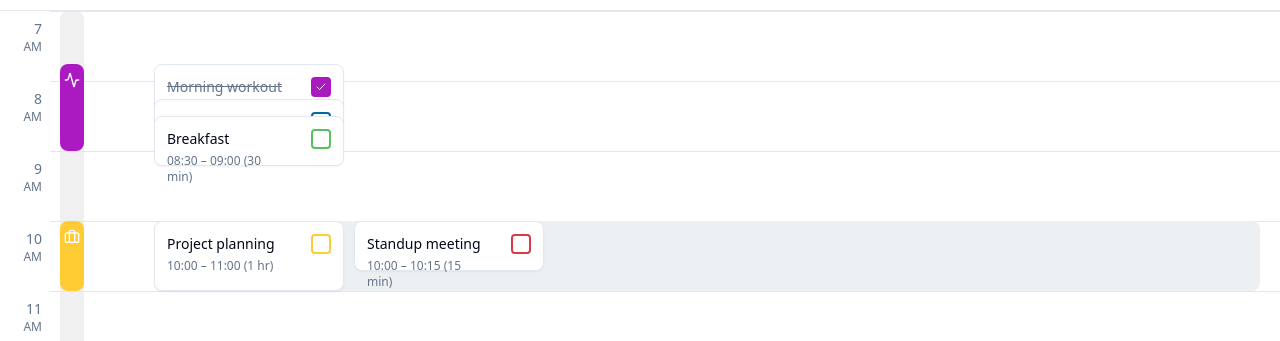
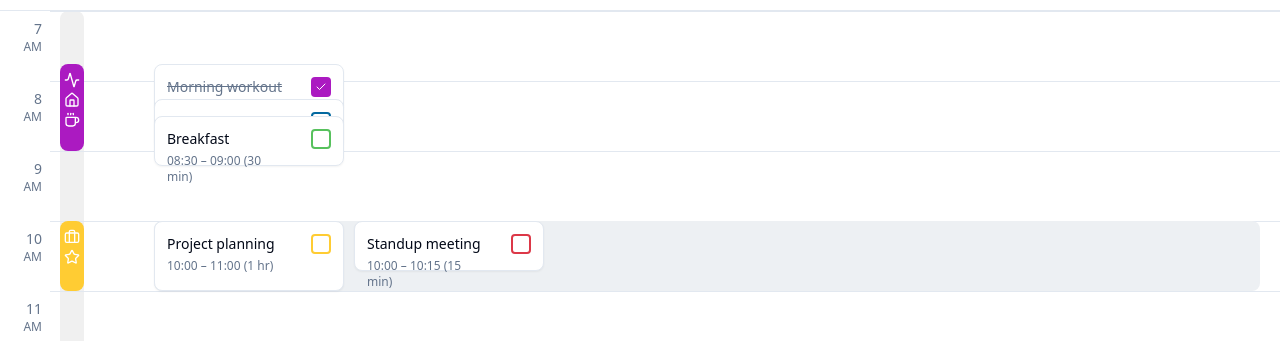
Before and after one commit to harshbhardwaj77/mobile-page-rescue, a React (Vite) app: page / in a window 1280 px wide. Shown: the part 139-480 px from the top of the page. Built offline with nearby package versions, Linux system fonts and the light colour scheme; the HTML template or start-up script is replaced by a standard one.

Commit message:
Add multiple icons to color blocks

```diff
--- a/src/components/TimeBlocksView.tsx
+++ b/src/components/TimeBlocksView.tsx
@@ -178,23 +178,24 @@ const colorSegments = useMemo(() => {
   let currentSegmentStart = sortedBlocks[0].startHour;
   let currentSegmentEnd = sortedBlocks[0].endHour;
   let currentColor = sortedBlocks[0].color;
-  let currentIcon = getIconForCategory(sortedBlocks[0].category);
+  let currentBlocks = [sortedBlocks[0]];
 
   for (let i = 1; i < sortedBlocks.length; i++) {
     const block = sortedBlocks[i];
 
     // If this block starts before the current segment ends (overlapping or adjacent)
     if (block.startHour <= currentSegmentEnd + 0.1) { // Small tolerance for adjacent blocks
-      // Extend the current segment
+      // Extend the current segment and add block to current blocks
       currentSegmentEnd = Math.max(currentSegmentEnd, block.endHour);
-      // Use the color of the block that starts earliest in this segment
+      currentBlocks.push(block);
     } else {
       // No overlap, finish current segment and start new one
       segments.push({
         startHour: currentSegmentStart,
         endHour: currentSegmentEnd,
         color: currentColor,
-        icon: currentIcon,
+        blocks: currentBlocks,
+        icons: currentBlocks.map(b => getIconForCategory(b.category)),
         topPosition: (currentSegmentStart - 7) * HOUR_HEIGHT,
         height: (currentSegmentEnd - currentSegmentStart) * HOUR_HEIGHT
       });
@@ -202,7 +203,7 @@ const colorSegments = useMemo(() => {
       currentSegmentStart = block.startHour;
       currentSegmentEnd = block.endHour;
       currentColor = block.color;
-      currentIcon = getIconForCategory(block.category);
+      currentBlocks = [block];
     }
   }
 
@@ -211,7 +212,8 @@ const colorSegments = useMemo(() => {
     startHour: currentSegmentStart,
     endHour: currentSegmentEnd,
     color: currentColor,
-    icon: currentIcon,
+    blocks: currentBlocks,
+    icons: currentBlocks.map(b => getIconForCategory(b.category)),
     topPosition: (currentSegmentStart - 7) * HOUR_HEIGHT,
     height: (currentSegmentEnd - currentSegmentStart) * HOUR_HEIGHT
   });
@@ -325,13 +327,10 @@ const colorSegments = useMemo(() => {
             </div>
 
             {/* Continuous Color Segments */}
-            {colorSegments.map((segment, index) => {
-              const IconComponent = segment.icon;
-
-              return (
+            {colorSegments.map((segment, index) => (
               <div
                 key={`segment-${index}`}
-                  className="absolute rounded-lg flex items-start justify-center pt-2 z-20"
+                className="absolute rounded-lg flex flex-col items-center justify-start pt-2 gap-1 z-20"
                 style={{
                   width: COLOR_BAR_WIDTH,
                   height: segment.height,
@@ -340,10 +339,11 @@ const colorSegments = useMemo(() => {
                   backgroundColor: segment.color
                 }}
               >
-                  <IconComponent className="w-4 h-4 text-white" />
+                {segment.icons.map((IconComponent, iconIndex) => (
+                  <IconComponent key={iconIndex} className="w-4 h-4 text-white" />
+                ))}
               </div>
-              );
-            })}
+            ))}
 
             {/* Text Blocks - positioned in columns to avoid overlap */}
             {positionedTimeBlocks.map((block) => {
```
Lines whose indentation alone changed are shown as unchanged.
